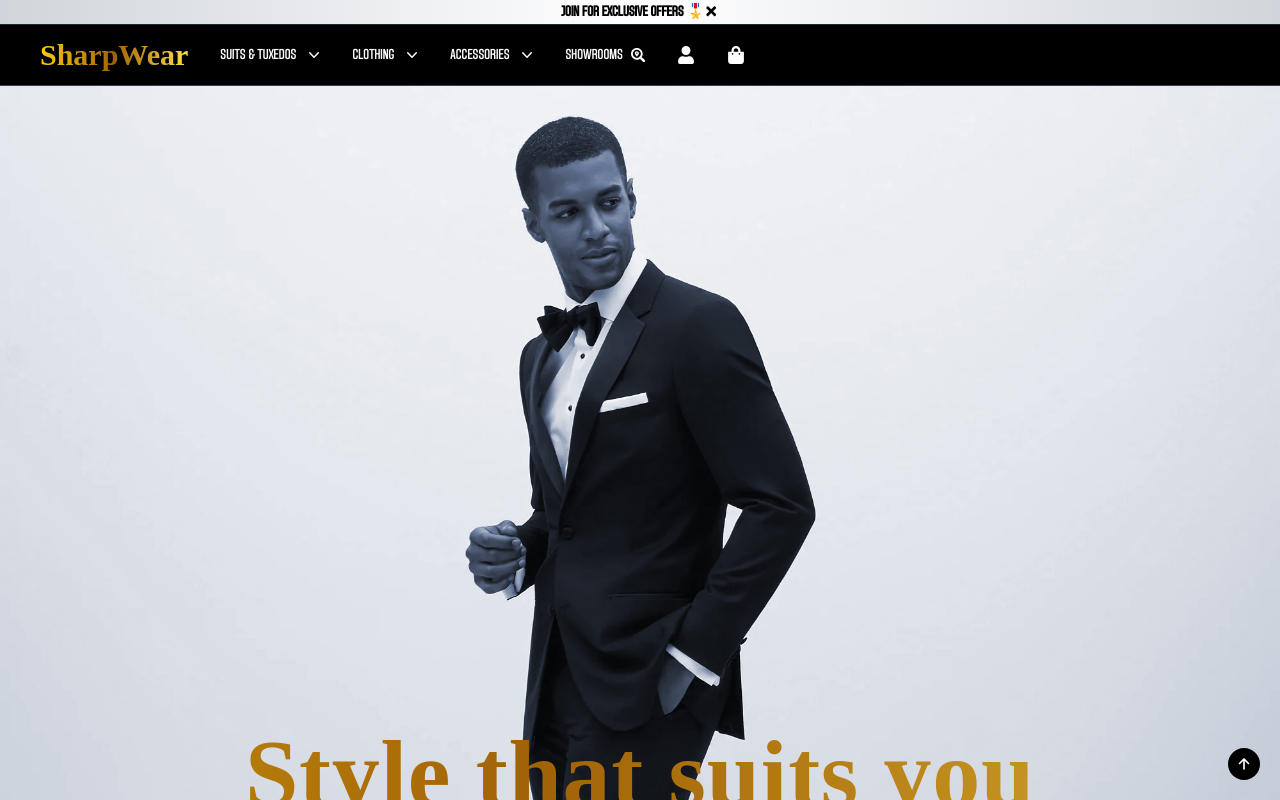
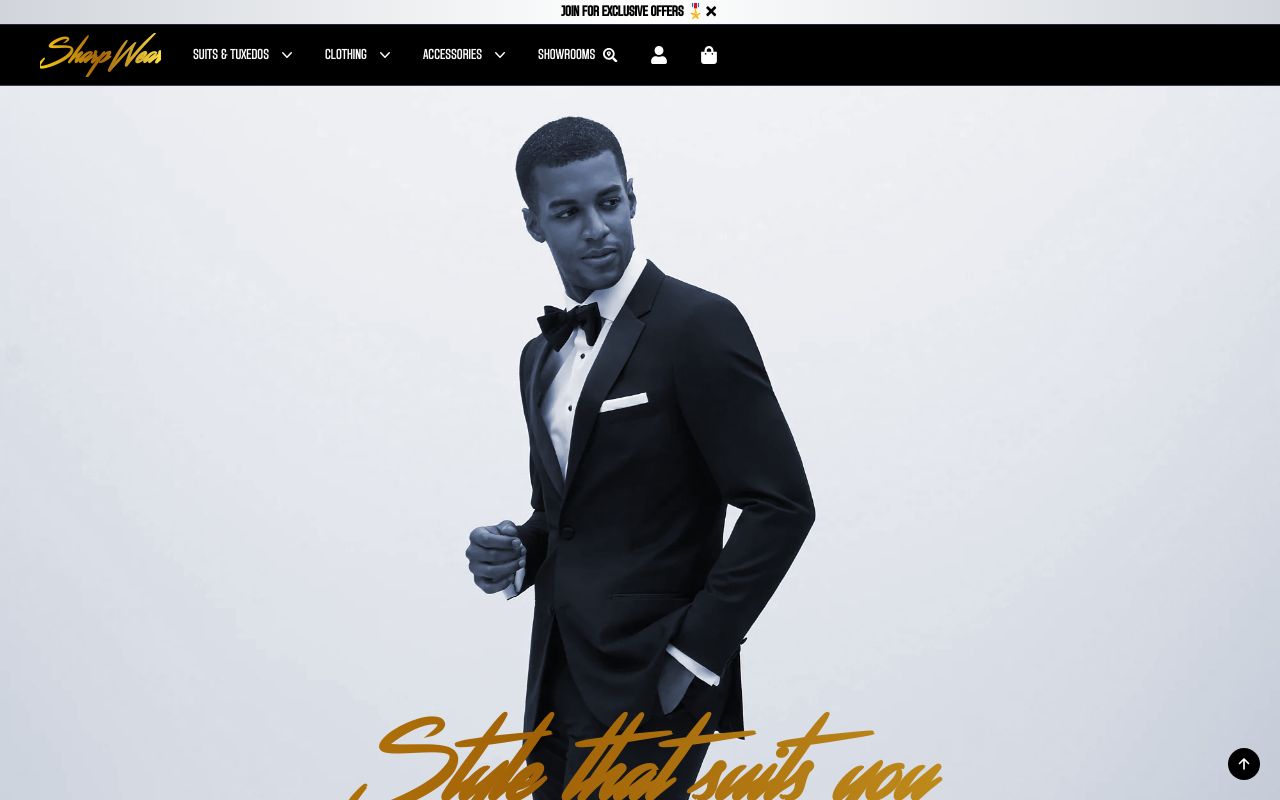
Before and after one commit to jwinbush/eyewear2023, a React (Create React App) app: page / in a window 1280 px wide. Shown: the top 800 px of the page. Built offline with nearby package versions, Linux system fonts and the light colour scheme.

Commit message:
Update index.css

```diff
--- a/src/index.css
+++ b/src/index.css
@@ -2,10 +2,11 @@
 @tailwind components;
 @tailwind utilities;
 @font-face {
-    font-family: "Thundergood";
-    src: url("./assets/fonts/Thundergood.ttf");
-    font-family: "Streamster";
-    src: url("./assets/fonts/Streamster.ttf");
     font-family: "Posterman";
     src: url("./assets/fonts/Posterman.otf");
 }
+
+@font-face {
+    font-family: "Streamster";
+    src: url("./assets/fonts/Streamster.ttf");
+}
```
